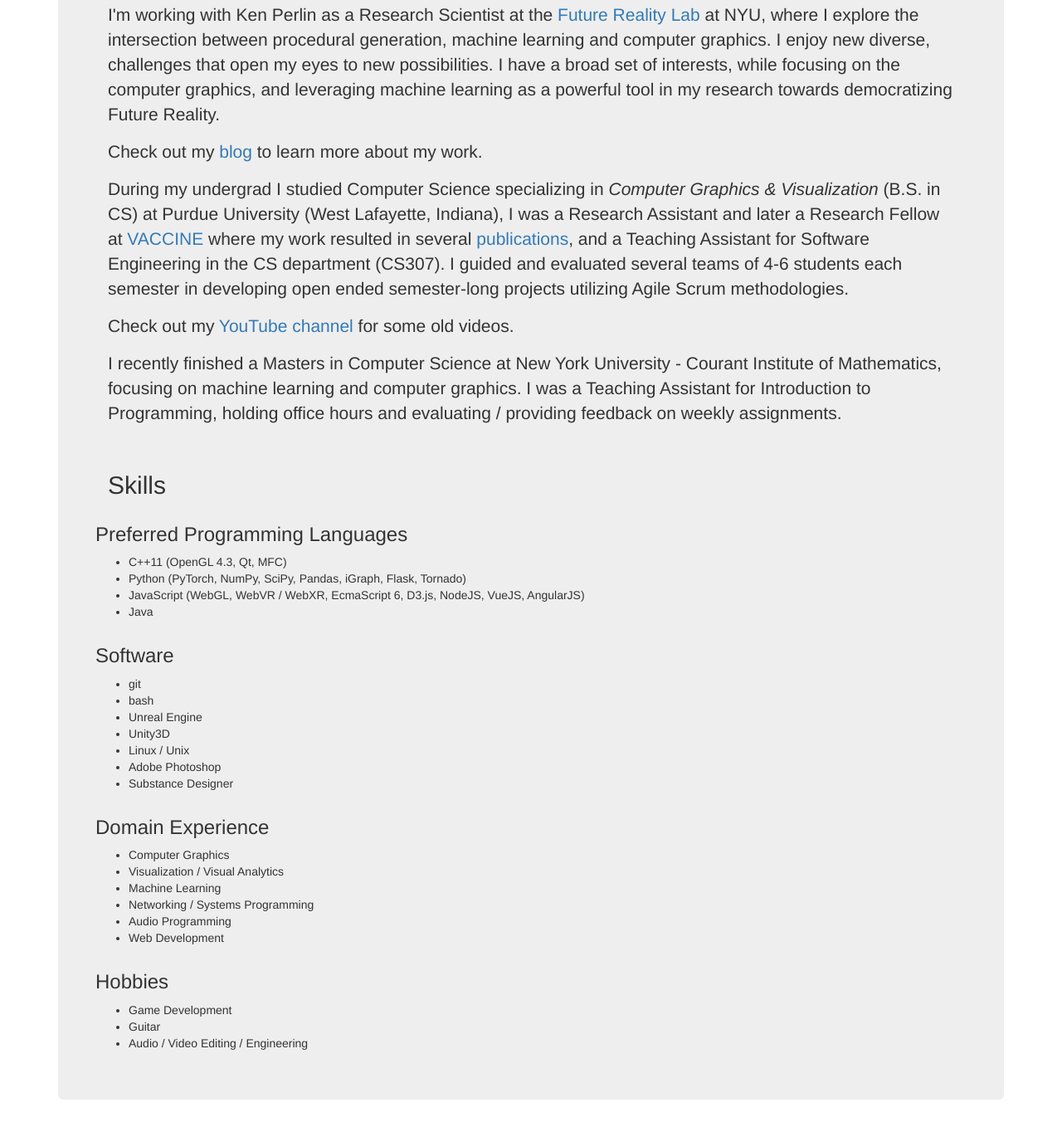
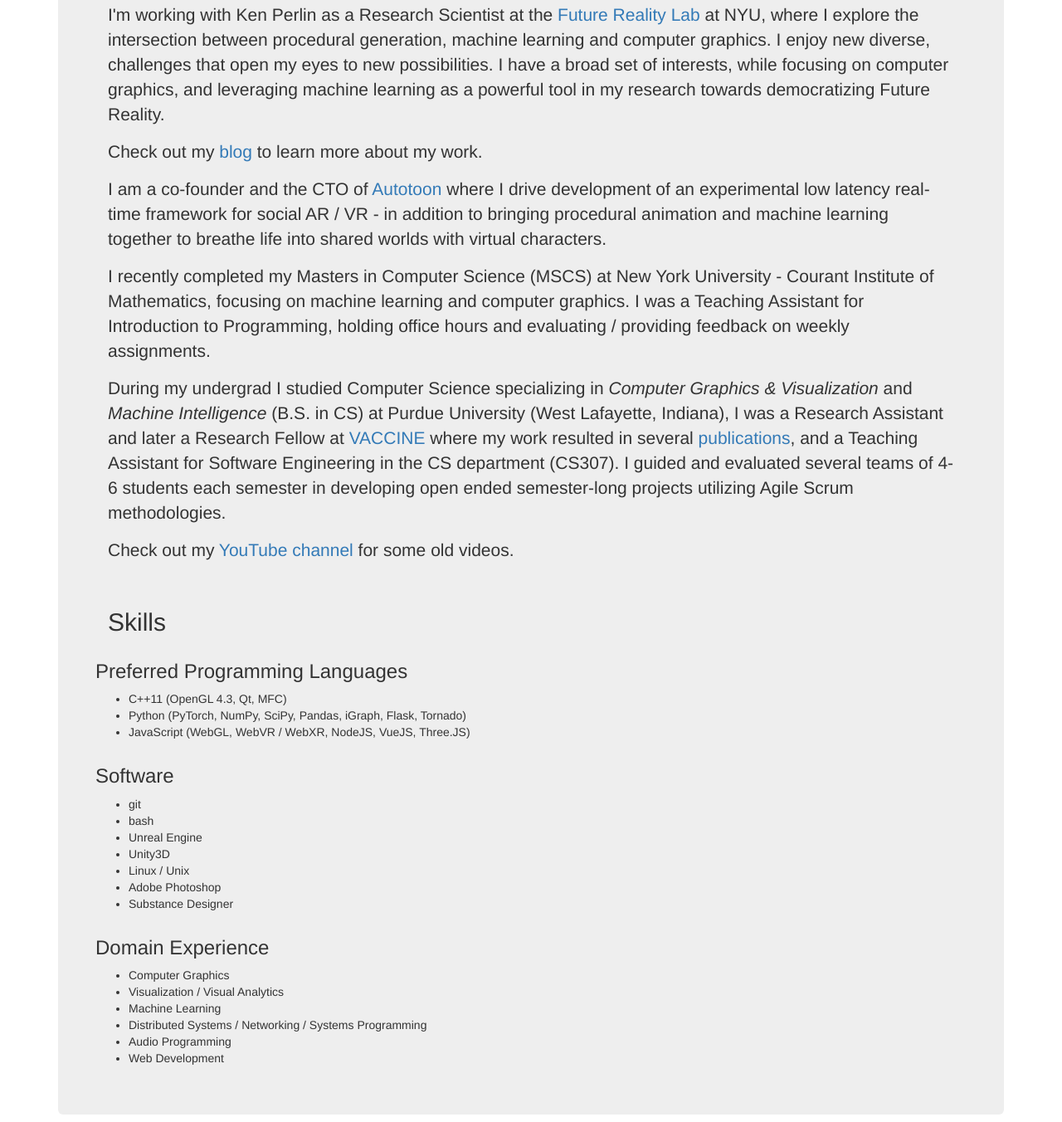
Before and after one commit to bmahlbrand/bmahlbrand.github.io, a website with bundled scripts: page index.html at #/index in a window 1280 px wide. Shown: the part 392-1744 px from the top of the page at 83% size. Built offline with nearby package versions, Linux system fonts and the light colour scheme; some packages are replaced by stand-ins of ours.

Commit message:
update landing

```diff
--- a/app/js/index/index.html
+++ b/app/js/index/index.html
@@ -13,24 +13,27 @@
     	<p>
 			I'm working with Ken Perlin as a Research Scientist at the <a href="https://frl.nyu.edu/">Future Reality Lab</a> at NYU, where I explore the intersection between procedural generation, machine learning and computer graphics.
 			I enjoy new diverse, challenges that open my eyes to new possibilities.
-			I have a broad set of interests, while focusing on the computer graphics, and leveraging machine learning as a powerful tool in my research towards democratizing Future Reality.
+			I have a broad set of interests, while focusing on computer graphics, and leveraging machine learning as a powerful tool in my research towards democratizing Future Reality.
 		</p>
 		<p>
 			Check out my <a href="https://frl.nyu.edu/author/ben/">blog</a> to learn more about my work.
     	</p>
 		<p>
-			During my undergrad I studied Computer Science specializing in <i>Computer Graphics &amp; Visualization</i> (B.S. in CS) at Purdue University (West Lafayette, Indiana),
+			I am a co-founder and the CTO of <a href="https://autotoon.com/">Autotoon</a> where I drive development of an experimental low latency real-time framework for social AR / VR - in addition to bringing procedural animation and machine learning together to breathe life into shared worlds with virtual characters.
+		</p>
+		<p>
+			I recently completed my Masters in Computer Science (MSCS) at New York University - Courant Institute of Mathematics,
+			focusing on machine learning and computer graphics.
+			I was a Teaching Assistant for Introduction to Programming, holding office hours and evaluating / providing feedback on weekly assignments.
+		</p>
+		<p>
+			During my undergrad I studied Computer Science specializing in <i>Computer Graphics &amp; Visualization</i> and <i>Machine Intelligence</i> (B.S. in CS) at Purdue University (West Lafayette, Indiana),
 			I was a Research Assistant and later a Research Fellow at <a href="https://www.purdue.edu/discoverypark/vaccine/">VACCINE</a> where my work resulted in several <a href="/research#publications">publications</a>,
 			and a Teaching Assistant for Software Engineering in the CS department (CS307). I guided and evaluated several teams of 4-6 students each semester in developing open ended semester-long projects utilizing Agile Scrum methodologies.
 		</p>
 		<p>
 			Check out my <a href="https://www.youtube.com/channel/UCuKxH818XzVCM7gbwB_TQBw">YouTube channel</a> for some old videos.
 		</p>
-		<p>I recently finished a Masters in Computer Science at New York University - Courant Institute of Mathematics,
-			focusing on machine learning and computer graphics.
-			I was a Teaching Assistant for Introduction to Programming, holding office hours and evaluating / providing feedback on weekly assignments.
-		</p>
-
     </div>
 
     <h2>Skills</h2>
@@ -44,10 +47,7 @@
     		Python (PyTorch, NumPy, SciPy, Pandas, iGraph, Flask, Tornado)
     	</li>
     	<li>
-    		JavaScript (WebGL, WebVR / WebXR, EcmaScript 6, D3.js, NodeJS, VueJS, AngularJS)
-    	</li>
-    	<li>
-    		Java
+    		JavaScript (WebGL, WebVR / WebXR, NodeJS, VueJS, Three.JS)
     	</li>
     </ul>
     </div>
@@ -92,7 +92,7 @@
     		Machine Learning
     	</li>
     	<li>
-    		Networking / Systems Programming
+    		Distributed Systems / Networking / Systems Programming
     	</li>
     	<li>
     		Audio Programming
@@ -103,13 +103,4 @@
     </ul>
     </div>
 
-    <div class="row">
-    	<h3>Hobbies</h3>
-    	<ul>
-    		<li>Game Development</li>
-    		<li>Guitar</li>
-    		<li>Audio / Video Editing / Engineering</li>
-    	</ul>
-    </div>
-
 </div>
```
